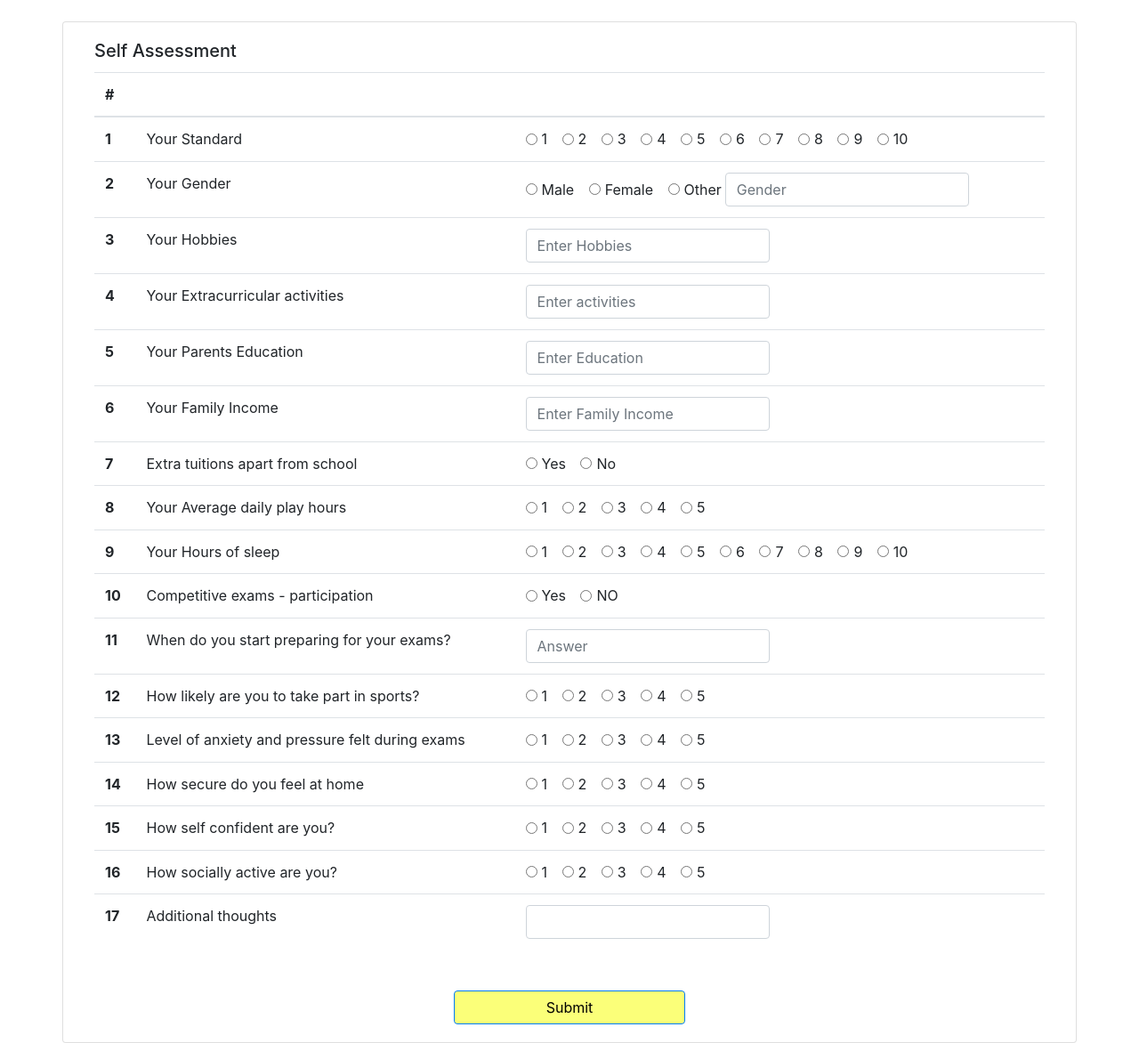
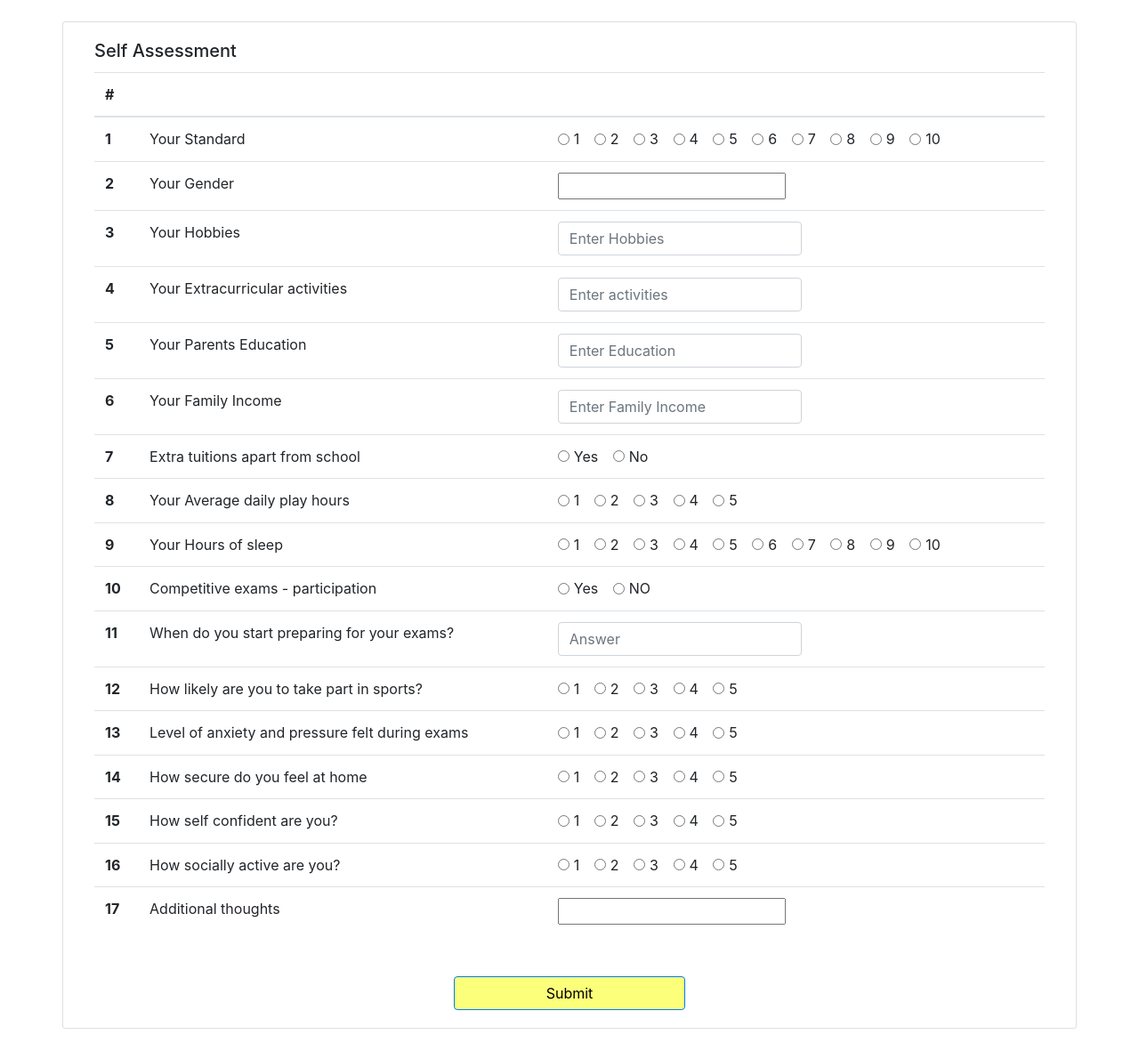
Before and after one commit to MindMantraSIH/paathshaala, a Django app: page /selfassess/ in a window 1280 px wide. Shown: the whole page at 89% size. Run offline with Django 4.2, Linux system fonts and the light colour scheme; the visitor is signed in with stand-in values (Sample User, id 1); some libraries are stand-ins or nearby versions.

Commit message:
changed selfassess

```diff
--- a/selfassessments/templates/selfasses.html
+++ b/selfassessments/templates/selfasses.html
@@ -29,7 +29,7 @@
                             </tr>
                         </thead>
                         <tbody>
-                            <form method="POST">
+
                             <tr>
                                 <th scope="row">1</th>
                                 <!-- STD -->
@@ -86,36 +86,17 @@
                                 </div>
                             </td>
                             </tr>
-                            </form>
-                            <!-- GENDER -->
-                            <form method="POST">
+
                             <tr>
                                 <th scope="row">2</th>
                                 <td>Your Gender</td>
                                 <td>
-                                    <div class="form-check form-check-inline">
-                                    <input class="form-check-input" type="radio" name="gen" id="inlineRadio22"
-                                        value="male">
-                                    <label class="form-check-label" for="inlineRadio22">Male</label>
-                                </div>
-                                <div class="form-check form-check-inline">
-                                    <input class="form-check-input" type="radio" name="gen" id="inlineRadio23"
-                                        value="female">
-                                    <label class="form-check-label" for="inlineRadio23">Female</label>
-                                </div>
-                                <div class="form-check form-check-inline">
-                                    <input class="form-check-input" type="radio" name="gen" id="inlineRadio25"
-                                        value="other">
-
-                                    <label class="form-check-label mr-1" for="inlineRadio25">Other</label>
-                                    <input type="text" name="gen" class="form-control" placeholder="Gender">
-                                </div>
+                                    <div class="form form-inline">
+                                        <input  type="text" name="gen"
+                                           >
                             </td>
                             </tr>
-                            </form>
-                            <!-- GENDER -->
-                            <!-- Hobbies  -->
-                            <form method="POST">
+
                             <tr>
                                 <th scope="row">3</th>
                                 <td>Your Hobbies</td>
@@ -125,8 +106,7 @@
                                 </div>
                             </td>
                             </tr>
-                            </form>
-                            <form method="POST">
+
                             <!-- Hobbies  -->
                             <tr>
                                 <th scope="row">4</th>
@@ -137,8 +117,7 @@
                                     </div>
                                 </td>
                             </tr>
-                            </form>
-                            <form method="POST">
+
                             <tr>
                                 <th scope="row">5</th>
                                 <td>Your Parents Education </td>
@@ -148,8 +127,7 @@
                                     </div>
                                 </td>
                             </tr>
-                            </form>
-                        <form method="POST">
+
                             <tr>
                                 <th scope="row">6</th>
                                 <td>Your Family Income</td>
@@ -159,8 +137,7 @@
                                 </div>
                             </td>
                             </tr>
-                        </form>
-                        <form method="POST">
+
                             <tr>
                                 <th scope="row">7</th>
                                 <td>Extra tuitions apart from school </td>
@@ -175,8 +152,7 @@
                                     <label class="form-check-label" for="inlineRadio2">No</label>
                                 </div></td>
                             </tr>
-                            </form>
-                            <form method="POST">
+
                             <tr>
                                 <th scope="row">8</th>
                                 <td>Your Average daily play hours </td>
@@ -207,8 +183,7 @@
                                 </div>
                             </td>
                             </tr>
-                            </form>
-                            <form method="POST">
+
                             <tr>
                                 <th scope="row">9</th>
                                 <td>Your Hours of sleep</td>
@@ -265,8 +240,7 @@
                                     </div>
                             </td>
                             </tr>
-                            </form>
-                            <form method="POST">
+
                             <tr>
                                 <th scope="row">10</th>
                                 <td>Competitive exams - participation </td>
@@ -281,8 +255,7 @@
                                     <label class="form-check-label" for="parti1">NO</label>
                                 </div></td>
                             </tr>
-                            </form>
-                            <form method="POST">
+
                             <tr>
                                 <th scope="row">11</th>
                                 <td>When do you start preparing for your exams?</td>
@@ -290,8 +263,7 @@
                                     <input type="text" name="prep" placeholder="Answer" id="exam" class="form-control">
                                 </div></td>
                             </tr>
-                            </form>
-                            <form method="POST">
+
                             <tr>
                                 <th scope="row">12</th>
                                 <td>How likely are you to take part in sports?</td>
@@ -321,8 +293,7 @@
                                     <label class="form-check-label" for="sports5">5</label>
                                 </div></td>
                             </tr>
-                            </form>
-                            <form method="POST">
+
                             <tr>
                                 <th scope="row">13</th>
                                 <td>Level of anxiety and pressure felt during exams</td>
@@ -352,8 +323,7 @@
                                     <label class="form-check-label" for="anx5">5</label>
                                 </div></td>
                             </tr>
-                            </form>
-                            <form method="POST">
+
                             <tr>
                                 <th scope="row">14</th>
                                 <td>How secure do you feel at home</td>
@@ -383,8 +353,7 @@
                                     <label class="form-check-label" for="inlineRadio5">5</label>
                                 </div></td>
                             </tr>
-                            </form>
-                            <form method="POST">
+
                             <tr>
                                 <th scope="row">15</th>
                                 <td>How self confident are you?</td>
@@ -414,8 +383,7 @@
                                     <label class="form-check-label" for="inlineRadio5">5</label>
                                 </div></td>
                             </tr>
-                            </form>
-                            <form method="POST">
+
                             <tr>
                                 <th scope="row">16</th>
                                 <td>How socially active are you? </td>
@@ -445,16 +413,15 @@
                                     <label class="form-check-label" for="inlineRadio5">5</label>
                                 </div></td>
                             </tr>
-                            </form>
-                            <form method="POST">
+
                             <tr>
                                 <th scope="row">17</th>
                                 <td>Additional thoughts </td>
-                                <td><div class="form-check form-check-inline">
-                                    <input name="add" type="text" id="thoughts" class="form-control">
-                                </div></td>
+                                <td><div class="form form-inline">
+                                    <input  type="text" name="add"
+                                       ></td>
                             </tr>
-                            </form>
+
                         </tbody>
                     </table>
 
```
